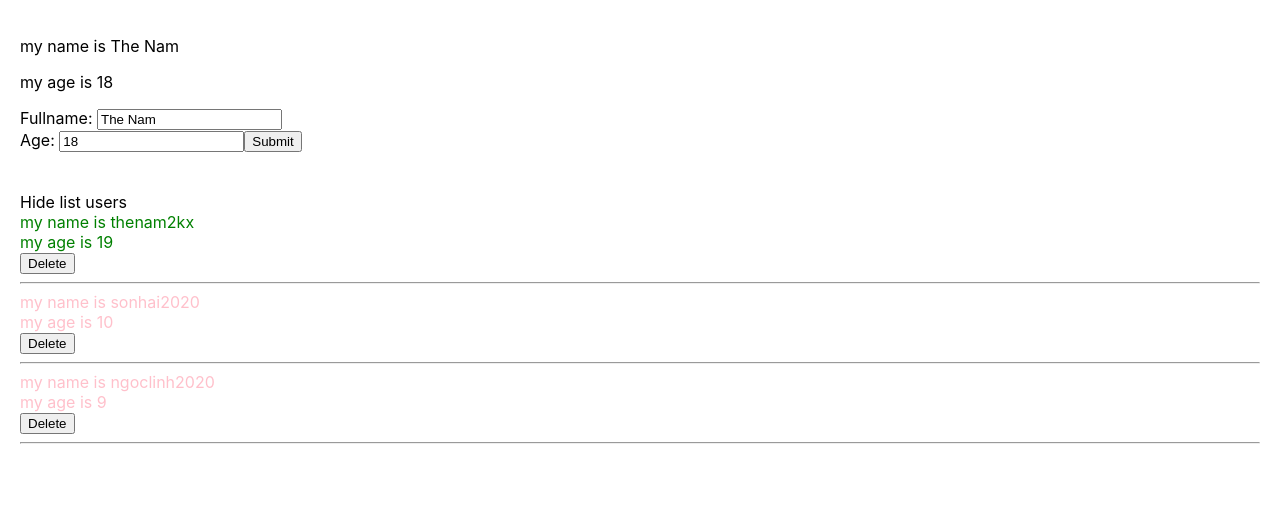
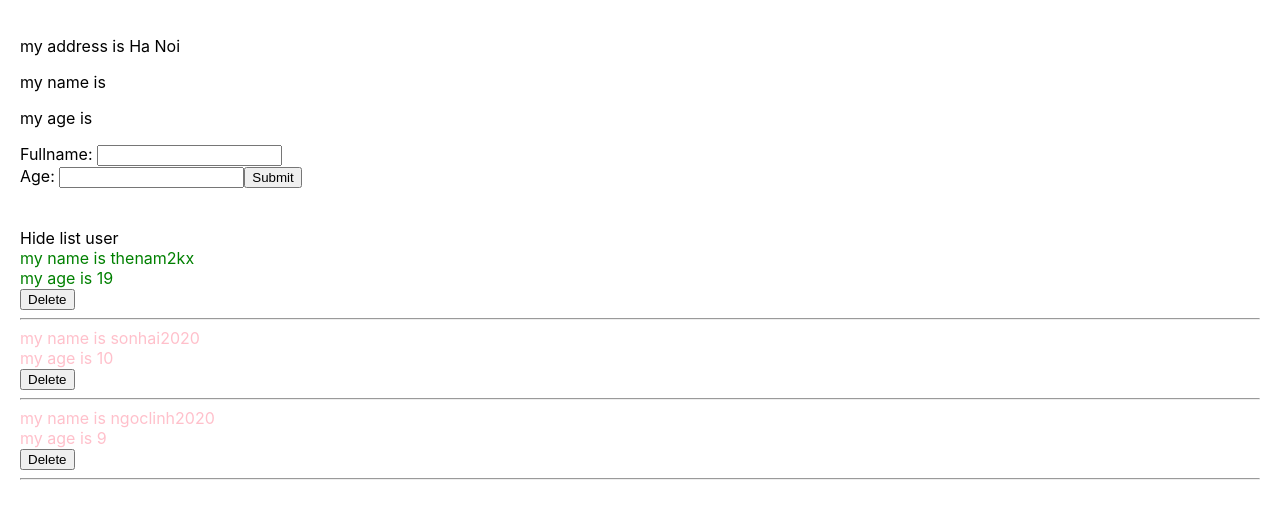
Before and after one commit to thenam2kx/Learn-React-Hook, a React (Create React App) app in the folder React-redux/: page / in a window 1280 px wide. Shown: the top 518 px of the page. Built offline with nearby package versions, Linux system fonts and the light colour scheme.

Commit message:
Lesson 37: convert to hook

```diff
--- a/React-redux/src/components/AddUserInfor.js
+++ b/React-redux/src/components/AddUserInfor.js
@@ -1,46 +1,39 @@
-import React from "react";
+import React, { useState } from "react"
 
-class AddUserInfor extends React.Component {
-  state = {
-    name: 'The Nam',
-    address: 'Ha Noi',
-    age: 18
+const AddUserInfor = (props) => {
+  const [name, setName] = useState('')
+  const [address, setAddress] = useState('Ha Noi')
+  const [age, setAge] = useState('')
+
+  const handleOnChange = (event) => {
+    setName(event.target.value)
   }
 
+  const handleOnChangeAge = (event) => {
+    setAge(event.target.value)
+  }
 
-  handleOnChange = (event) => {
-    this.setState({
-      name: event.target.value
-    })
-  }
-  handleOnChangeAge = (event) => {
-    this.setState({
-      age: event.target.value
+  const handleOnSubmit = (event) => {
+    event.preventDefault()
+    props.handleAddNewUser({
+      id: Math.floor((Math.random()*100) + 1) + '-random' ,
+      name: name,
+      age: age
     })
   }
 
-  handleOnSubmit = (event) => {
-    event.preventDefault()
-    this.props.handleAddNewUser({
-      id: Math.floor((Math.random()*100) + 1) + '-random' ,
-      name: this.state.name,
-      age: this.state.age
-    })
-  }
-
-  render () {
   return (
     <div>
-        <p>my name is {this.state.name}</p>
-        <p>my age is {this.state.age}</p>
+      <p>my address is {address}</p>
+      <p>my name is {name}</p>
+      <p>my age is {age}</p>
 
       <pre/>
-        <form onSubmit={ (event) => this.handleOnSubmit(event) }>
+      <form onSubmit={ (event) => handleOnSubmit(event) }>
         <label>Fullname: </label>
         <input
           type="text"
-            value={this.state.name}
-            onChange={ (event) => {this.handleOnChange(event)} }
+          onChange={ (event) => {handleOnChange(event)} }
         />
 
         <br/>
@@ -48,13 +41,12 @@ class AddUserInfor extends React.Component {
         <label>Age: </label>
         <input
           type="text"
-            value={this.state.age}
-            onChange={ (event) => {this.handleOnChangeAge(event)} }
+          onChange={ (event) => {handleOnChangeAge(event)} }
         />
         <button type="submit">Submit</button>
       </form>
     </div>
   )
 }
-}
+
 export default AddUserInfor;
--- a/React-redux/src/components/DIsplayInfor.js
+++ b/React-redux/src/components/DIsplayInfor.js
@@ -1,55 +1,60 @@
-import React  from "react"
+import React, { useState }  from "react"
 import './DisplayInfor.scss'
-class DisplayInfor extends React.Component {
+// class DisplayInfor extends React.Component {
 
-  constructor(props) {
-    super(props)
-    this.state = {
-      isShowLisyUsers: true
+//   render () {
+
+//     const { listUsers } = this.props
+
+//     return (
+//       <div className="display-infor-container">
+//         {
+//           true &&
+//             <div>
+//               {
+//                 listUsers.map((user) => {
+//                   return (
+//                     <div key={user.id} className={+user.age > 18 ? 'green' : 'red'}>
+//                       <div>my name is {user.name} </div>
+//                       <div>my age is {user.age} </div>
+//                       <div>
+//                         <button onClick={() => this.props.handleDeleteUser(user.id)}>Delete</button>
+//                       </div>
+
+//                       <hr/>
+//                     </div>
+//                   )
+//                 })
+//               }
+//             </div>
+//         }
+//       </div>
+//     )
+//   }
+// }
+
+const DisplayInfor = (props) => {
+
+  const [isShowHideListUser, setShowHideListUser] = useState(true)
+
+  const { listUsers } = props
+
+  const hadleShowHideListuser = () => {
+    setShowHideListUser(!isShowHideListUser)
   }
-  }
-
-  componentDidMount() {
-    console.log('call me componentDidMount');
-    setTimeout(() => {
-      document.title = 'thenam2kx'
-    }, 3000)
-  }
-
-  componentDidUpdate(prevProps, prevState, snapshost) {
-    console.log('call me componentDidUpdate', this.props, prevProps);
-    if (this.props.listUsers !== prevProps.listUsers) {
-      if (this.props.listUsers.length === 5) {
-        alert('mme')
-      }
-    }
-  }
-
-
-  handleShowHide = () => {
-    this.setState({
-      isShowLisyUsers: !this.state.isShowLisyUsers
-    })
-  }
-
-  render () {
-
-    const { listUsers } = this.props
 
   return (
     <div className="display-infor-container">
       <div>
-          <span onClick={() => { this.handleShowHide() }}>
+        <span onClick={() => hadleShowHideListuser()}>
           {
-              this.state.isShowLisyUsers ?
-              'Hide list users' :
-              'Show list users'
+            isShowHideListUser === true ? 'Hide list user' : 'Show list user'
           }
         </span>
       </div>
 
       {
-          this.state.isShowLisyUsers &&
+        isShowHideListUser &&
           <div>
             {
               listUsers.map((user) => {
@@ -58,9 +63,8 @@ class DisplayInfor extends React.Component {
                     <div>my name is {user.name} </div>
                     <div>my age is {user.age} </div>
                     <div>
-                        <button onClick={() => this.props.handleDeleteUser(user.id)}>Delete</button>
+                      <button onClick={() => props.handleDeleteUser(user.id)}>Delete</button>
                     </div>
-
                     <hr/>
                   </div>
                 )
@@ -71,5 +75,6 @@ class DisplayInfor extends React.Component {
     </div>
   )
 }
-}
+
+
 export default DisplayInfor
--- a/React-redux/src/components/MyComponents.js
+++ b/React-redux/src/components/MyComponents.js
@@ -1,60 +1,36 @@
-import React from "react"
+import React, { useState } from "react"
 import AddUserInfor from "./AddUserInfor";
 import DisplayInfor from "./DIsplayInfor";
 
-class MyComponents  extends React.Component {
+const MyComponents = () => {
 
-  myInfor = ['a', 'b', 'c']
+  const [listUsers, setListUsers] = useState([
+    { id: 1, name: "thenam2kx", age: 19 },
+    { id: 2, name: "sonhai2020", age: 10 },
+    { id: 3, name: "ngoclinh2020", age: 9 },
+  ])
 
-
-
-  state = {
-    listUsers: [
-      {
-        id: 1,
-        name: "thenam2kx",
-        age: 19
-      },
-      {
-        id: 2,
-        name: "sonhai2020",
-        age: 10
-      },
-      {
-        id: 3,
-        name: "ngoclinh2020",
-        age: 9
-      },
-    ]
+  const handleAddNewUser = (userObj) => {
+    setListUsers([userObj, ...listUsers])
   }
 
-  handleAddNewUser = (userObj) => {
-    this.setState({
-      listUsers: [userObj, ...this.state.listUsers]
-    })
+  const handleDeleteUser = (userId) => {
+    let listUsersClone = listUsers;
+    listUsersClone = listUsersClone.filter((item) => item.id !== userId)
+    setListUsers(listUsersClone)
   }
 
-  handleDeleteUser = (userId) => {
-    let listUsersClone = this.state.listUsers;
-    listUsersClone = listUsersClone.filter((item) => item.id !== userId )
-
-    this.setState({
-      listUsers: listUsersClone
-    })
-  }
-
-  render() {
   return (
     <div>
-        <AddUserInfor handleAddNewUser={this.handleAddNewUser} />
-        <br/>
-        <br/>
+      <AddUserInfor handleAddNewUser={handleAddNewUser} />
+      <br />
+      <br />
       <DisplayInfor
-          listUsers={this.state.listUsers}
-          handleDeleteUser={this.handleDeleteUser}
+        listUsers={listUsers}
+        handleDeleteUser={handleDeleteUser}
       />
     </div>
   )
 }
-}
+
   export default MyComponents
```
Lines whose indentation alone changed are shown as unchanged.
